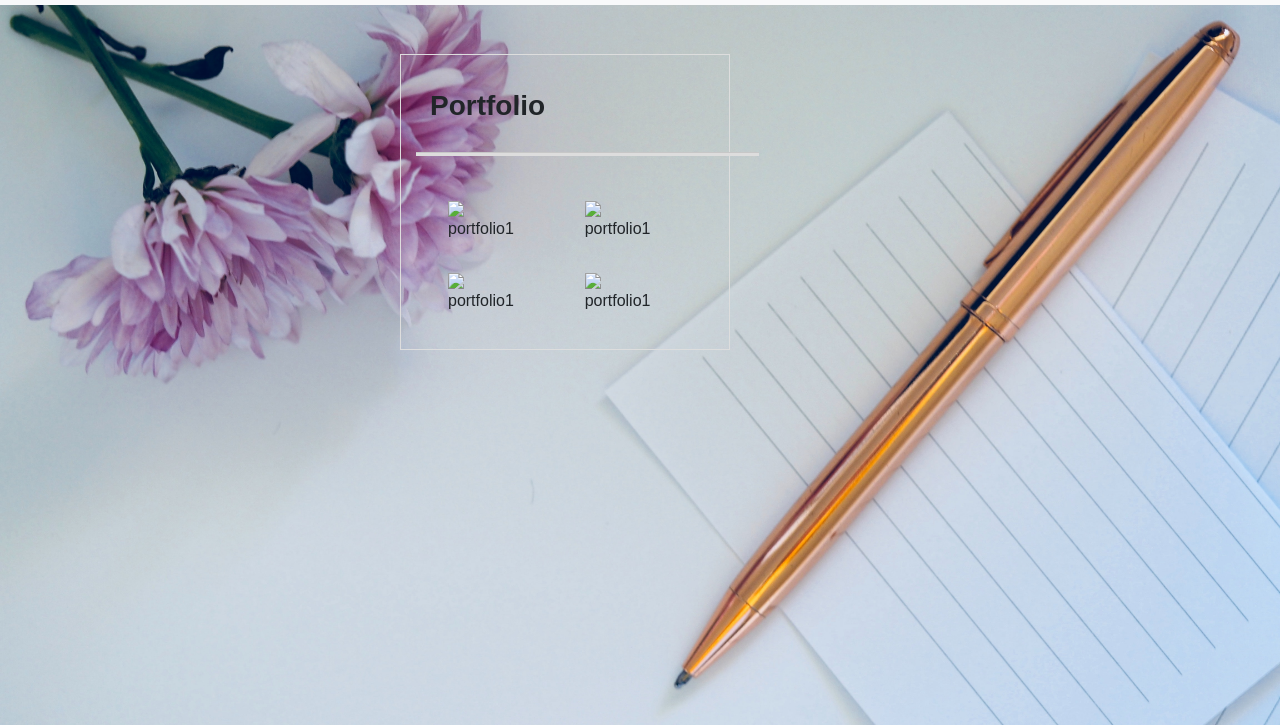
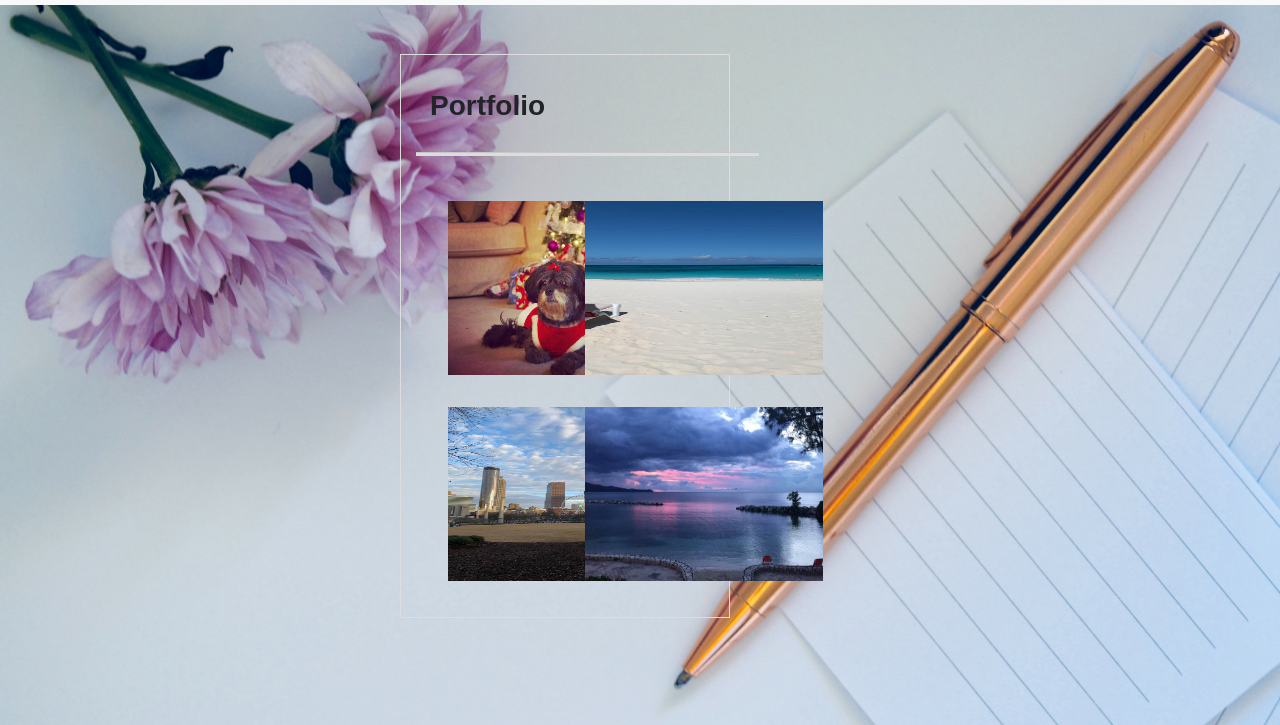
Before and after one commit to mariariofrio/Portfolio, a plain HTML site: page portfolio.html in a window 1280 px wide. Shown: the part 75-800 px from the top of the page. Drawn offline with nearby package versions, Linux system fonts and the light colour scheme.

Commit message:
current work

```diff
--- a/portfolio.html
+++ b/portfolio.html
@@ -37,16 +37,16 @@
             <div class="row">
 
              <!-- <section class="">   -->
-              <div class="col-sm-6"><img src="images/mijas.jpg" alt="portfolio1" class="img-responsive"></div>
+              <div class="col-sm-6"><img src="assets/images/mijas.jpg" alt="portfolio1" class="img-responsive"></div>
               <br>
 
-              <div class="col-sm-6"><img src="images/jamaica.jpg" alt="portfolio1" class="img-responsive"></div>
+              <div class="col-sm-6"><img src="assets/images/anguilla.jpg" alt="portfolio1" class="img-responsive"></div>
               <br>
 
-              <div class="col-sm-6"><img src="images/cartagena.jpg" alt="portfolio1" class="img-responsive"></div>
+              <div class="col-sm-6"><img src="assets/images/atlanta.jpg" alt="portfolio1" class="img-responsive"></div>
               <br>
 
-              <div class="col-sm-6"><img src="images/sanandres.jpg" alt="portfolio1" class="img-responsive"></div>
+              <div class="col-sm-6"><img src="assets/images/jamaica.jpg" alt="portfolio1" class="img-responsive"></div>
              <!-- </section>  -->
             </div>
           </div>
```
Also changed, not shown: index.html (+1 -1 lines).
